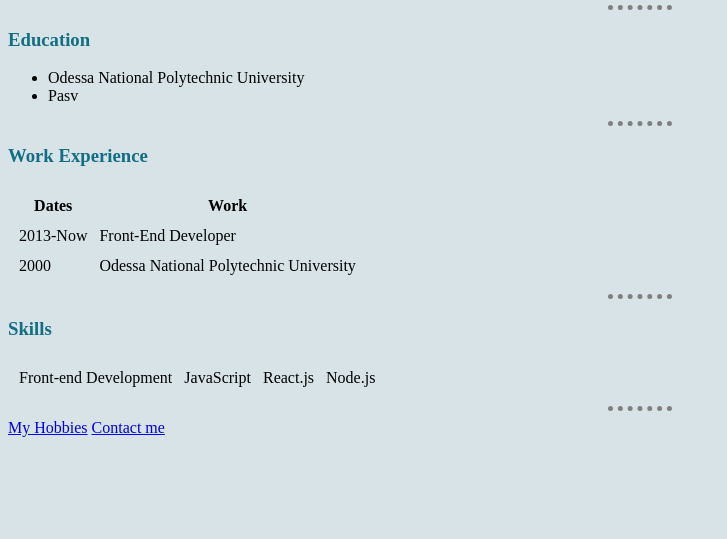
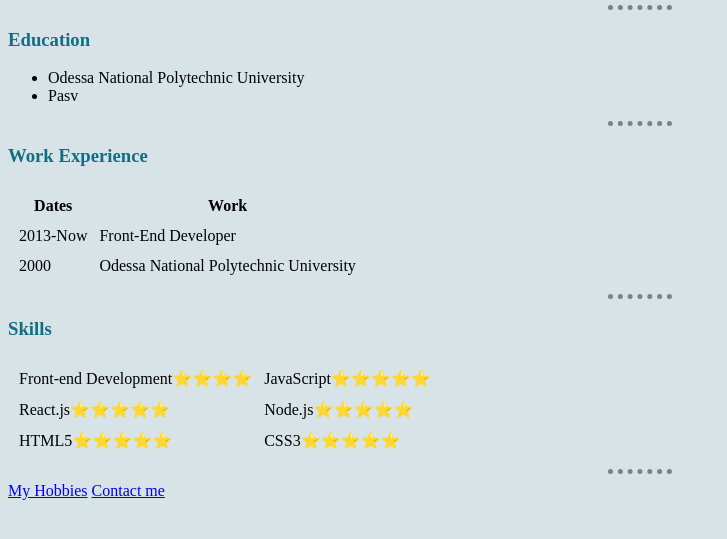
Before and after one commit to neonagat/cv, a plain HTML site: page index.html in a window 1280 px wide. Shown: the part 207-746 px from the top of the page, without its empty margins (0-727 px from the left). Drawn offline with Linux system fonts and the light colour scheme.

Commit message:
Add files via upload

```diff
--- a/index.html
+++ b/index.html
@@ -4,7 +4,7 @@
 <head>
   <meta charset="utf-8">
   <title>Sergii's Personal Site</title>
-<link rel="stylesheet" href="css/styles.css">
+  <link rel="stylesheet" href="css/styles.css">
 </head>
 
 <body>
@@ -46,10 +46,16 @@
   <h3>Skills</h3>
   <table cellspacing="10">
     <tr>
-      <td>Front-end Development</td>
-      <td>JavaScript</td>
-      <td>React.js</td>
-      <td>Node.js</td>
+      <td>Front-end Development⭐⭐⭐⭐</td>
+      <td>JavaScript⭐⭐⭐⭐⭐</td>
+    </tr>
+    <tr>
+      <td>React.js⭐⭐⭐⭐⭐</td>
+      <td>Node.js⭐⭐⭐⭐⭐</td>
+    </tr>
+    <tr>
+      <td>HTML5⭐⭐⭐⭐⭐</td>
+      <td>CSS3⭐⭐⭐⭐⭐</td>
     </tr>
   </table>
   <hr>
```
